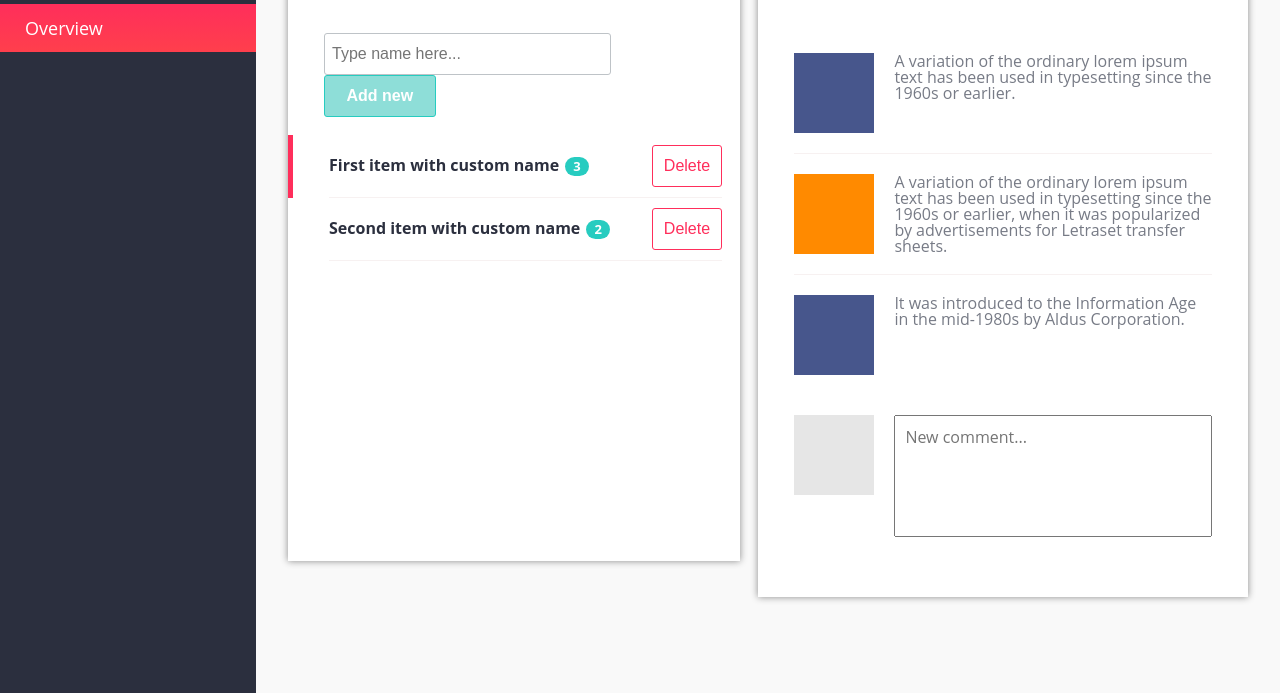
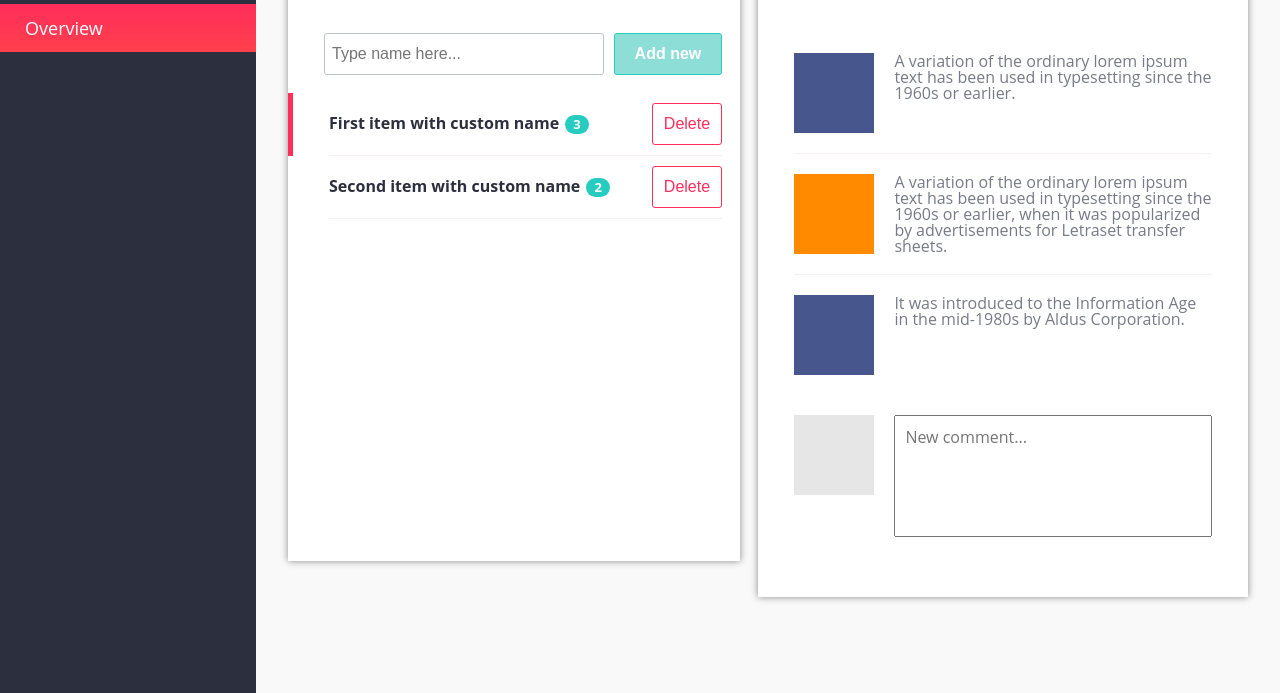
Before and after one commit to HelenMaherovska/test_task, a plain HTML site: page index.html in a window 1280 px wide. Shown: the part 107-800 px from the top of the page. Drawn offline with Linux system fonts and the light colour scheme; a web font is replaced by a local one.

Commit message:
fix styles

```diff
--- a/app/app.tpl.html
+++ b/app/app.tpl.html
@@ -11,9 +11,11 @@
                 Items
             </header>
             <form name="itemForm" class="new-item-wrap wrap-padding" ng-submit="$ctrl.addItem(); $ctrl.resetForm(itemForm);" novalidate>
-                <input name="item" type="text" class="new-item" placeholder="Type name here..."
-                ng-model="$ctrl.newItem" ng-blur="$ctrl.resetForm(itemForm)" required>
-                <button type="submit" class="add-btn" ng-disabled="itemForm.$invalid">Add new</button>
+                <div class="new-item-content">
+                    <input name="item" type="text" class="new-item" placeholder="Type name here..."
+                    ng-model="$ctrl.newItem" ng-blur="$ctrl.resetForm(itemForm)" required>
+                    <button type="submit" class="add-btn" ng-disabled="itemForm.$invalid">Add new</button>
+                </div>
                 <div ng-show="itemForm.item.$invalid && !itemForm.item.$pristine" class="error-msg">Item name can not be empty.</div>
             </form>
             <section>
--- a/css/styles.css
+++ b/css/styles.css
@@ -75,6 +75,11 @@ body {
     display: flex;
     flex-wrap: wrap;
     margin-top: 18px;
+}
+
+.new-item-content {
+    width: 100%;
+    display: flex;
 }
 
 .new-item,
```
